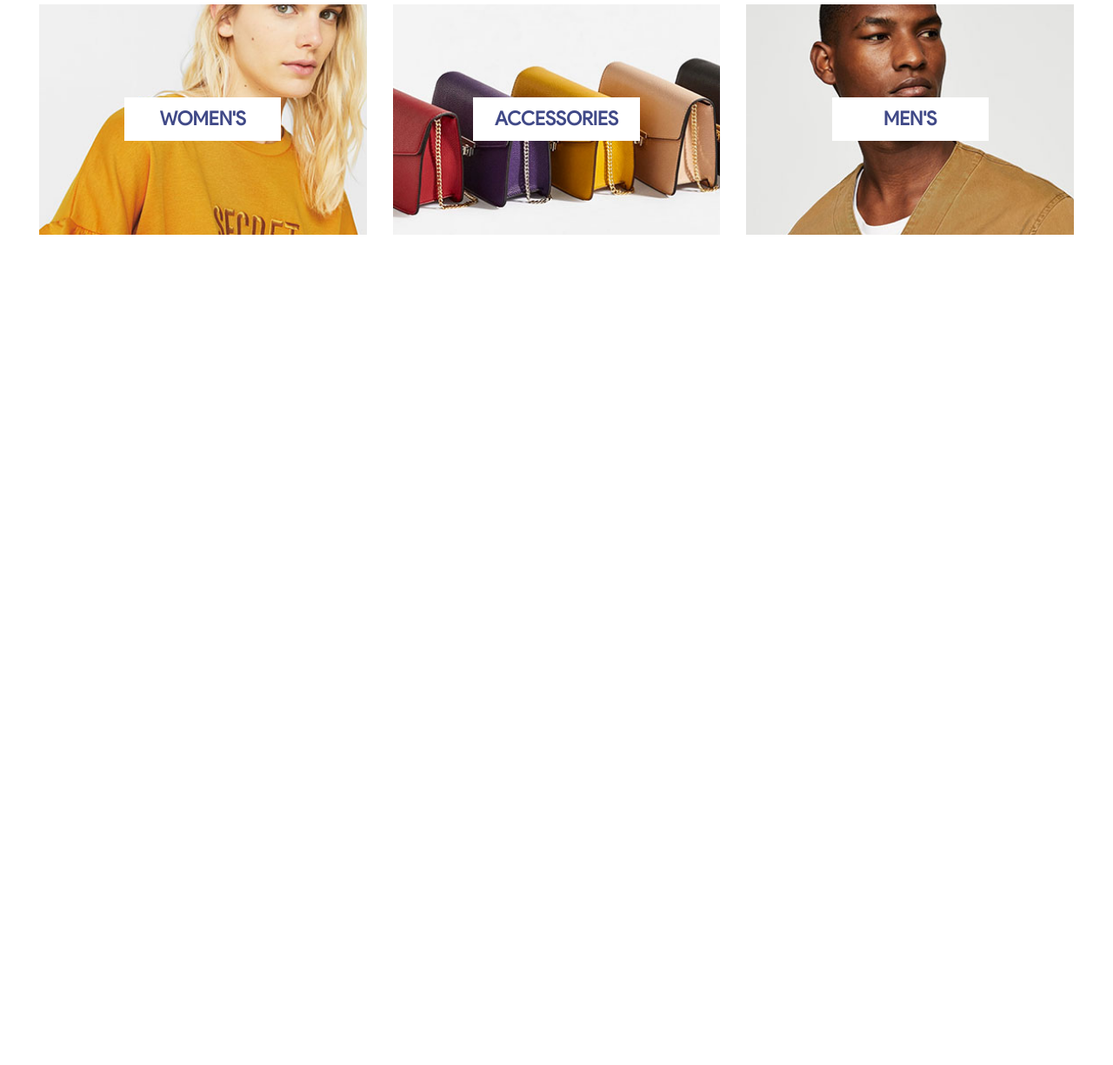
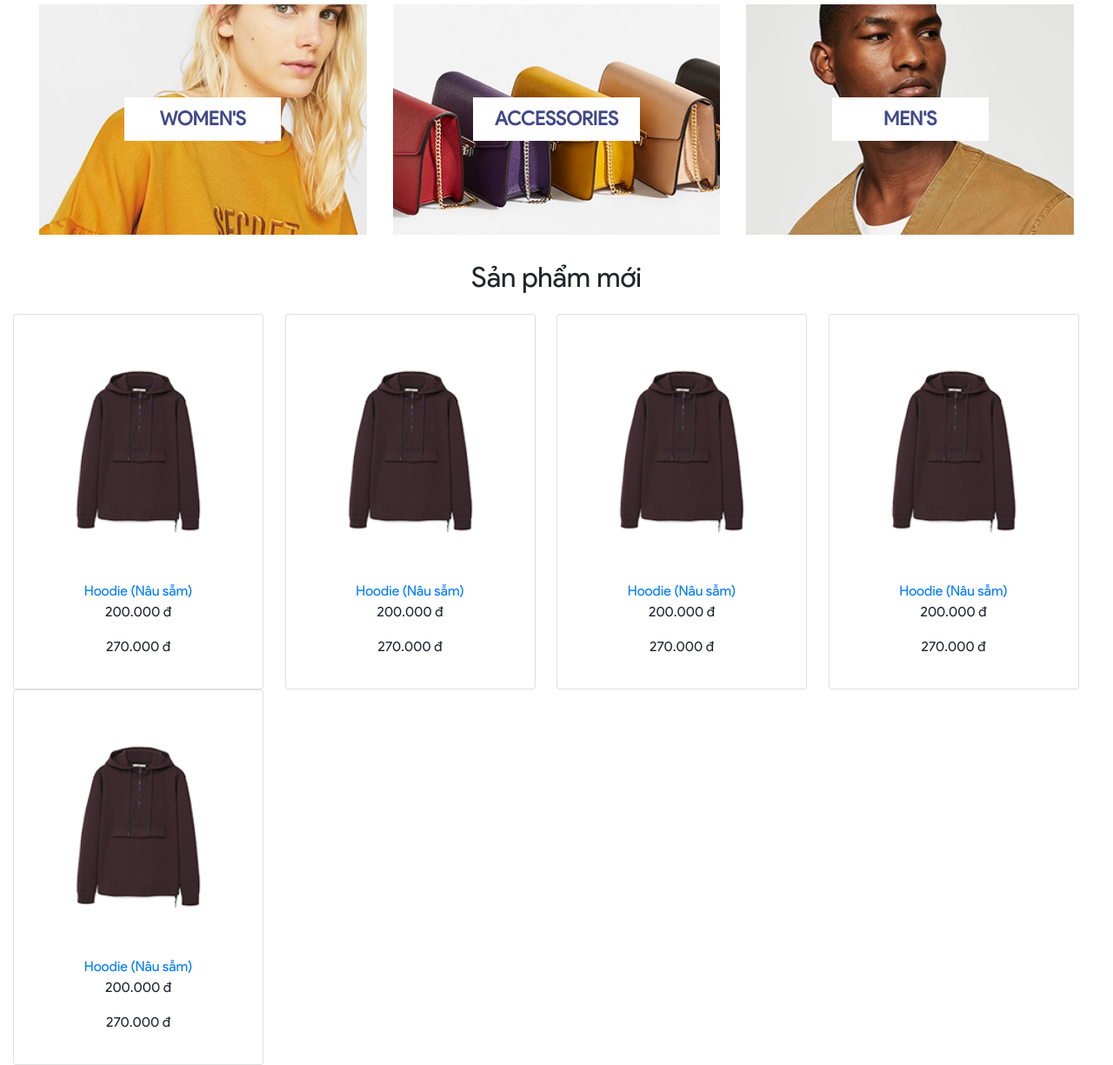
Before and after one commit to ldnminh31/MinShop, a plain HTML site: page index.html in a window 1280 px wide. Shown: the part 729-1954 px from the top of the page at 87% size. Before the commit the page ends 1029 px from the top, so only its background shows below. Drawn offline with Linux system fonts and the light colour scheme.

Commit message:
thanh cuon ngang loi

```diff
--- a/assets/css/trang-chu.css
+++ b/assets/css/trang-chu.css
@@ -162,3 +162,17 @@
 	background-position: center center;
 }
 /* FEATURED END */
+/* NEW CATEGORIES START */
+#new-categories{
+  margin: 0px;
+}
+#new-categories .row{
+  margin: 0px;
+}
+#new-categories .nc-title{
+  padding-bottom: 15px;
+}
+#new-categories .nc-item{
+  padding: 0px;
+}
+/* NEW CATEGORIES END */
--- a/index.html
+++ b/index.html
@@ -24,12 +24,12 @@
         <!-- navbar START -->
         <div class="row" id="navbar">
             <!-- navbar left START -->
-            <div class="col-12 col-md-6 text-left" id="navbar-left"><a href="#">MIỄN PHÍ GIAO HÀNG CHO ĐƠN HÀNG TỪ
+            <div class="col-md-6 text-left" id="navbar-left"><a href="#">MIỄN PHÍ GIAO HÀNG CHO ĐƠN HÀNG TỪ
                     400K</a></div>
             <!-- navbar left END -->
 
             <!-- navbar right START -->
-            <div class="col-12 col-md-6 text-right" id="navbar-right"><a href="#">Tài Khoản</a></div>
+            <div class="col-md-6 text-right" id="navbar-right"><a href="#">Tài Khoản</a></div>
             <!-- navbar right END -->
         </div>
         <!-- navbar END -->
@@ -59,7 +59,7 @@
         <!-- menu-bar END -->
         <!-- banner START -->
         <div class="row" id="banner">
-            <div class="col-12">
+            <div class="col-md-12">
                 <div id="carouselId" class="carousel slide" data-ride="carousel">
                     <ol class="carousel-indicators">
                         <li data-target="#carouselId" data-slide-to="0" class="active"></li>
@@ -74,7 +74,8 @@
                                     <p class="lead">BỘ SƯU TẬP MÙA THU 2022</p>
                                     <h1 class="display-3">Giảm giá <br> lên đến 30%</h1>
                                     <p class="lead">
-                                        <a class="btn btn-primary btn-lg banner-button" href="#" role="button">MUA NGAY</a>
+                                        <a class="btn btn-primary btn-lg banner-button" href="#" role="button">MUA
+                                            NGAY</a>
                                     </p>
                                 </div>
                             </div>
@@ -88,7 +89,8 @@
                                     <p class="lead">BỘ SƯU TẬP NAM</p>
                                     <h1 class="display-3">Giảm giá <br> lên đến 70%</h1>
                                     <p class="lead">
-                                        <a class="btn btn-primary btn-lg banner-button" href="#" role="button">MUA NGAY</a>
+                                        <a class="btn btn-primary btn-lg banner-button" href="#" role="button">MUA
+                                            NGAY</a>
                                     </p>
                                 </div>
                             </div>
@@ -102,7 +104,8 @@
                                     <p class="lead">BỘ SƯU TẬP MÙA THU 2022</p>
                                     <h1 class="display-3">Giảm giá <br> lên đến 30%</h1>
                                     <p class="lead">
-                                        <a class="btn btn-primary btn-lg banner-button" href="#" role="button">MUA NGAY</a>
+                                        <a class="btn btn-primary btn-lg banner-button" href="#" role="button">MUA
+                                            NGAY</a>
                                     </p>
                                 </div>
                             </div>
@@ -153,8 +156,76 @@
             <!-- featured item 3 END -->
         </div>
         <!-- featured END -->
-    </div>
-    <!-- container fluid END -->
+        <!-- new-categories START -->
+        <div class="row" id="new-categories">
+            <div class="col-md-12">
+                <h2 class="text-center nc-title">Sản phẩm mới</h2>
+                <div class="row">
+                    <!-- item-1 START -->
+                    <div class="col nc-item">
+                        <div class="card nc-card" style="width: 18rem;">
+                            <img src="assets/imgs/home/item-1.png" class="card-img-top" alt="...">
+                            <div class="card-body text-center">
+                                <a href="#" class="card-link">Hoodie (Nâu sẫm)</a>
+                                <p>200.000 đ</p>
+                                <p>270.000 đ</p>
+                            </div>
+                        </div>
+                    </div>
+                    <!-- item-1 END -->
+                    <!-- item-2 START -->
+                    <div class="col nc-item">
+                        <div class="card nc-card" style="width: 18rem;">
+                            <img src="assets/imgs/home/item-1.png" class="card-img-top" alt="...">
+                            <div class="card-body text-center">
+                                <a href="#" class="card-link">Hoodie (Nâu sẫm)</a>
+                                <p>200.000 đ</p>
+                                <p>270.000 đ</p>
+                            </div>
+                        </div>
+                    </div>
+                    <!-- item-2 END -->
+                    <!-- item-3 START -->
+                    <div class="col nc-item">
+                        <div class="card nc-card" style="width: 18rem;">
+                            <img src="assets/imgs/home/item-1.png" class="card-img-top" alt="...">
+                            <div class="card-body text-center">
+                                <a href="#" class="card-link">Hoodie (Nâu sẫm)</a>
+                                <p>200.000 đ</p>
+                                <p>270.000 đ</p>
+                            </div>
+                        </div>
+                    </div>
+                    <!-- item-3 END -->
+                    <!-- item-4 START -->
+                    <div class="col nc-item">
+                        <div class="card nc-card" style="width: 18rem;">
+                            <img src="assets/imgs/home/item-1.png" class="card-img-top" alt="...">
+                            <div class="card-body text-center">
+                                <a href="#" class="card-link">Hoodie (Nâu sẫm)</a>
+                                <p>200.000 đ</p>
+                                <p>270.000 đ</p>
+                            </div>
+                        </div>
+                    </div>
+                    <!-- item-4 END -->
+                    <!-- item-5 START -->
+                    <div class="col nc-item">
+                        <div class="card nc-card" style="width: 18rem;">
+                            <img src="assets/imgs/home/item-1.png" class="card-img-top" alt="...">
+                            <div class="card-body text-center">
+                                <a href="#" class="card-link">Hoodie (Nâu sẫm)</a>
+                                <p>200.000 đ</p>
+                                <p>270.000 đ</p>
+                            </div>
+                        </div>
+                    </div>
+                    <!-- item-5 END -->
+                </div>
+            </div>
+            <!-- new-categories END -->
+        </div>
+        <!-- container fluid END -->
 </body>
 
 </html>
```
Also changed, not shown: assets/imgs/home/item-1.png (added), assets/imgs/home/item-2.png (added), assets/imgs/home/item-3.png (added), assets/imgs/home/item-4.png (added), assets/imgs/home/item-5.png (added).
